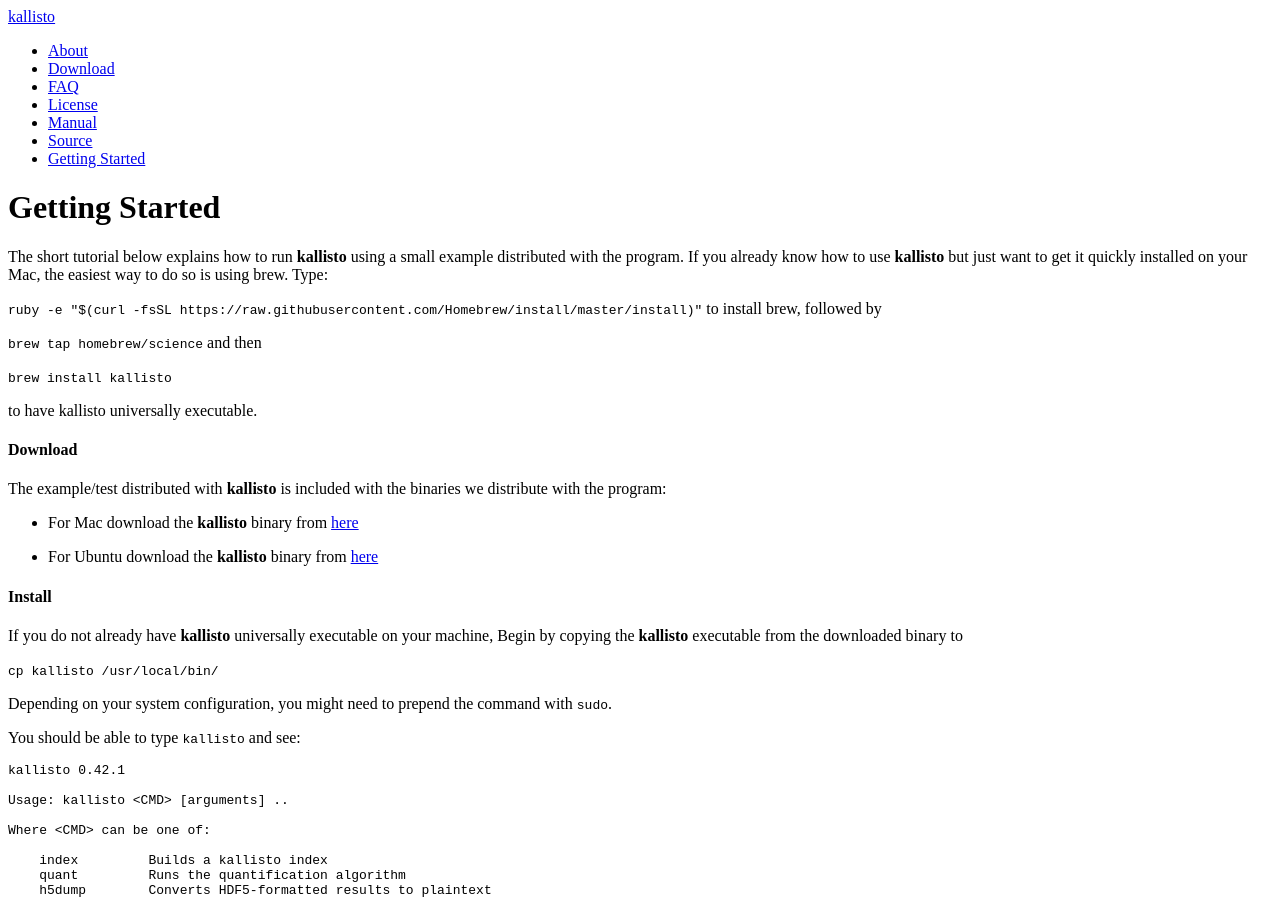
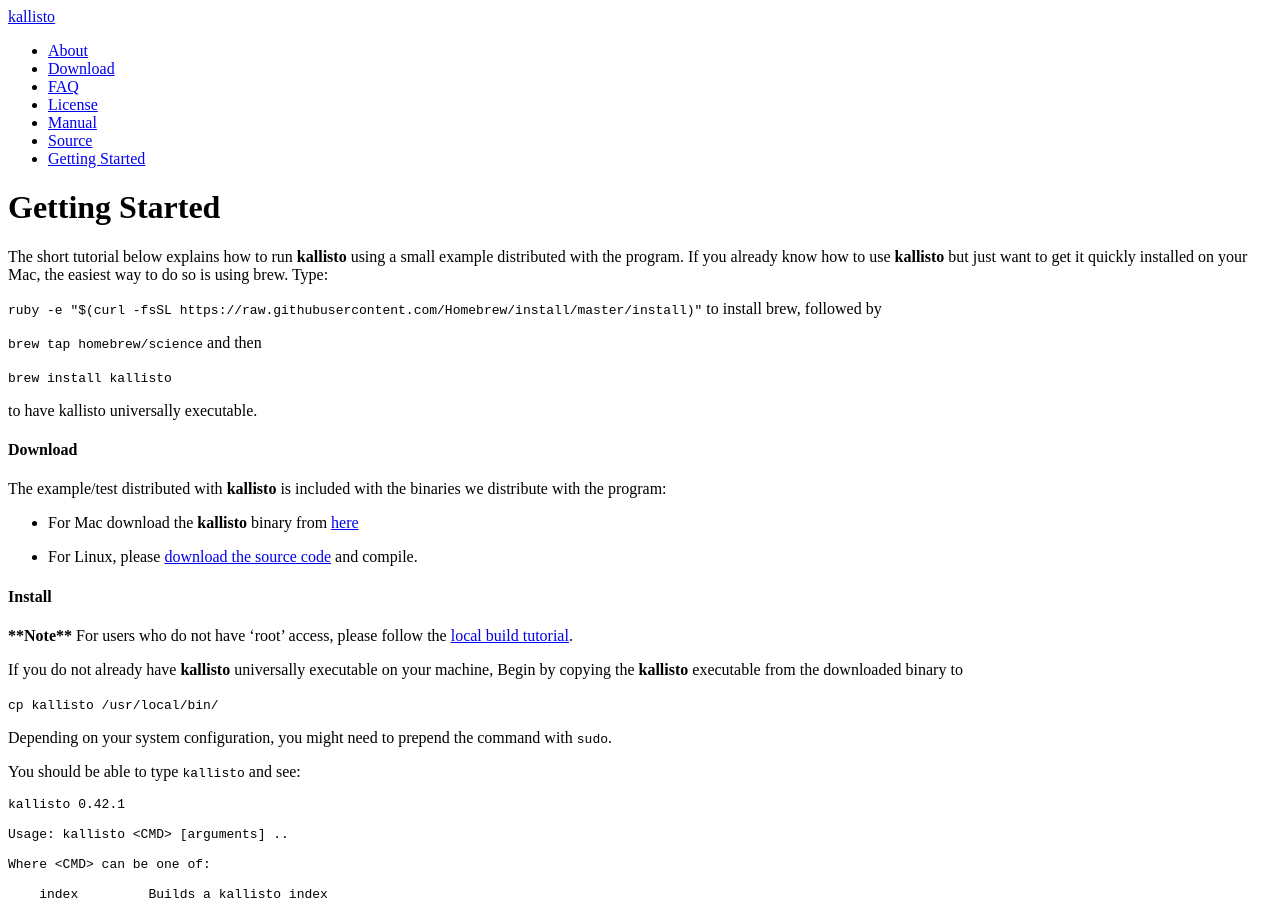
Before and after one commit to pachterlab/kallisto, a Jekyll site: the page built from starting.md, in a window 1280 px wide and 900 px high. Built offline with Jekyll 4.4.1, drawn with Linux system fonts in a browser that asks for light colours.

Commit message:
update getting started with link to local build and update versions

```diff
--- a/starting.md
+++ b/starting.md
@@ -21,12 +21,14 @@
 
 The example/test distributed with __kallisto__ is included with the binaries we distribute with the program:
 
-- For Mac download the __kallisto__ binary from [here](https://github.com/pachterlab/kallisto/releases/download/v0.42.1/kallisto_mac-v0.42.1.tar.gz)
+- For Mac download the __kallisto__ binary from [here](https://github.com/pachterlab/kallisto/releases/download/v0.42.3/kallisto_mac-v0.42.3.tar.gz)
 
-
-- For Ubuntu download the __kallisto__ binary from [here](https://github.com/pachterlab/kallisto/releases/download/v0.42.1/kallisto_ubuntu-v0.42.1.tar.gz)
+- For Linux, please [download the source code](https://github.com/pachterlab/kallisto/releases) and compile.
 
 #### Install
+
+**\*\*Note\*\*** For users who do not have 'root' access, please follow the [local build
+tutorial](local_build.html).
 
 If you do not already have __kallisto__ universally executable on your machine, Begin by copying the __kallisto__ executable from the downloaded binary to
 
```
